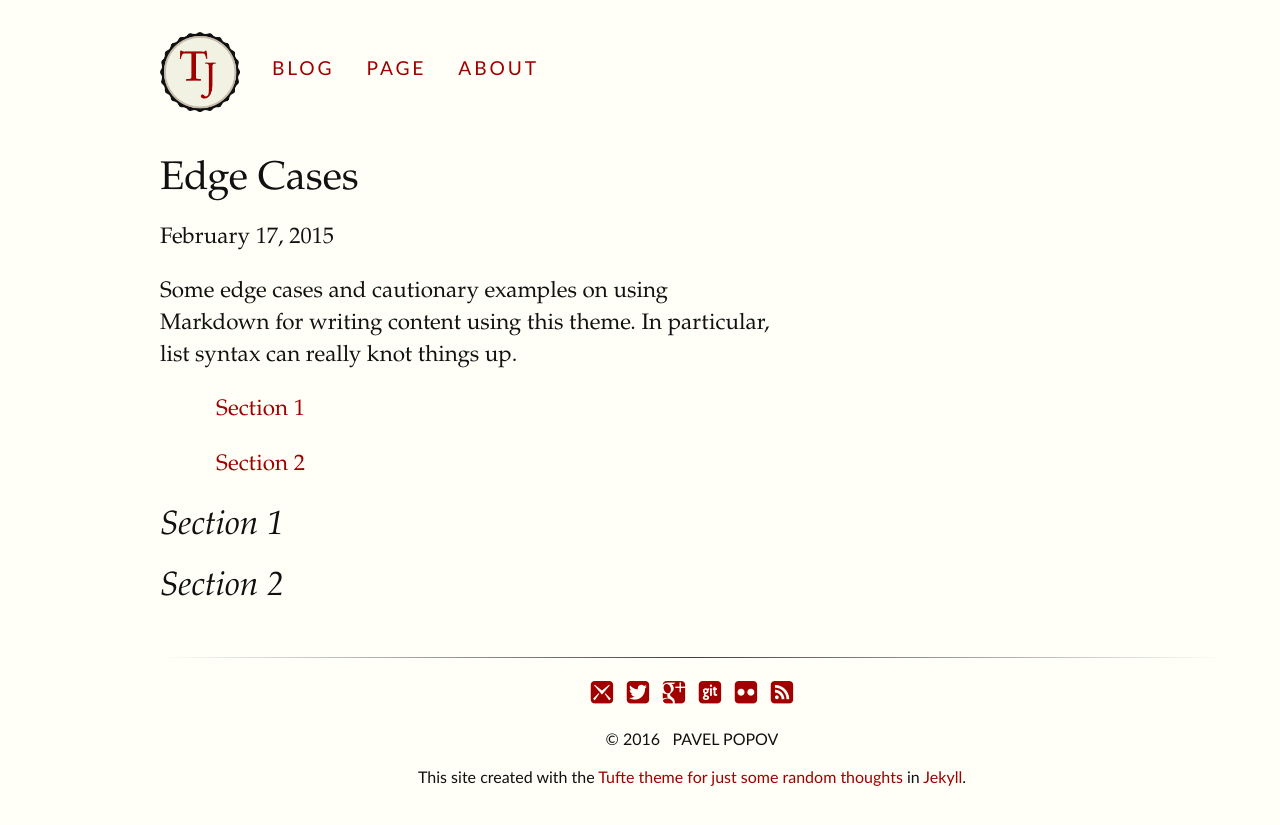
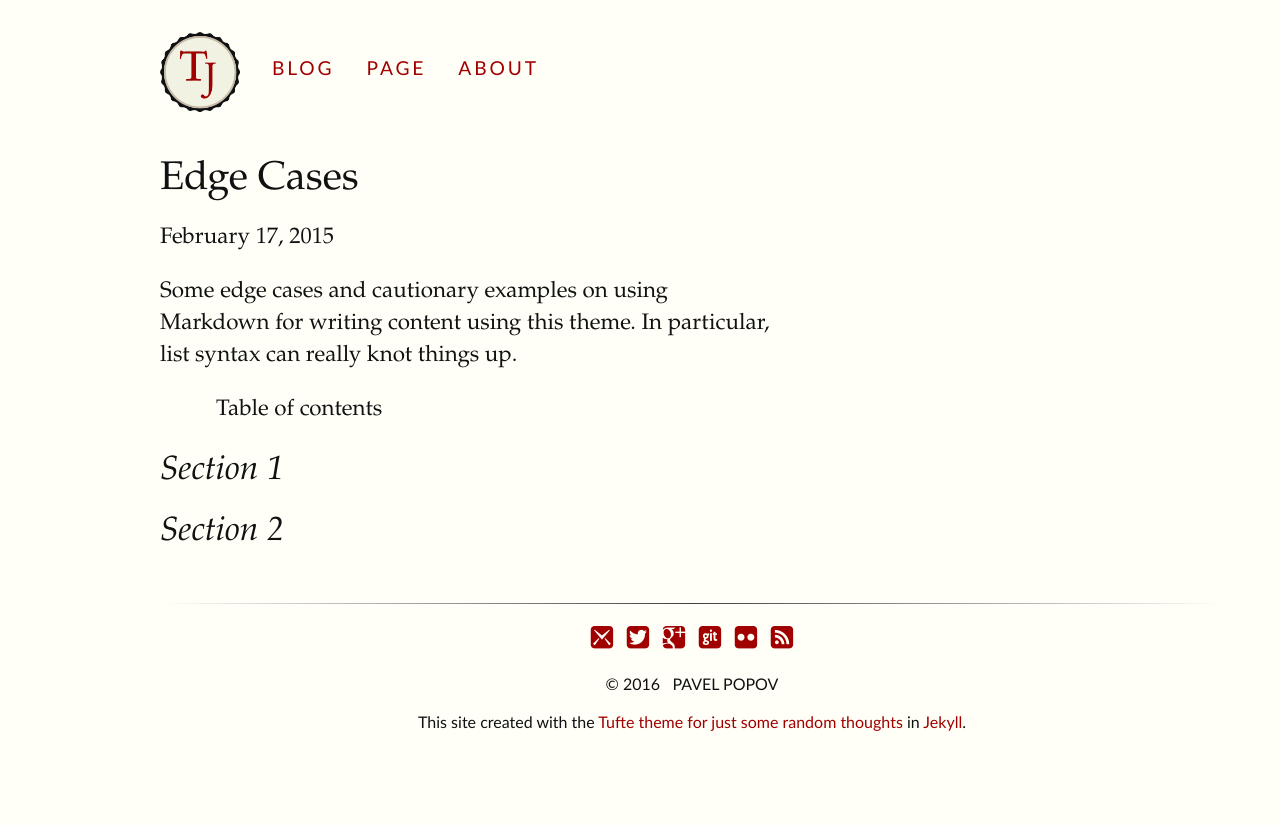
Before and after one commit to pavel-popov/pavel-popov.github.io, a Jekyll site: the page built from _posts/2015-02-17-Edge-Cases.md, in a window 1280 px wide. Shown: the top 825 px of the page. Built offline with Jekyll 4.4.1, drawn with Linux system fonts in a browser that asks for light colours.

Commit message:
Updated Edge Cases

```diff
--- a/_posts/2015-02-17-Edge-Cases.md
+++ b/_posts/2015-02-17-Edge-Cases.md
@@ -10,7 +10,6 @@ Some edge cases and cautionary examples on using Markdown for writing content us
 <!--more-->
 
 * Table of contents
-{:toc}
 
 ## Section 1
 ## Section 2
```
